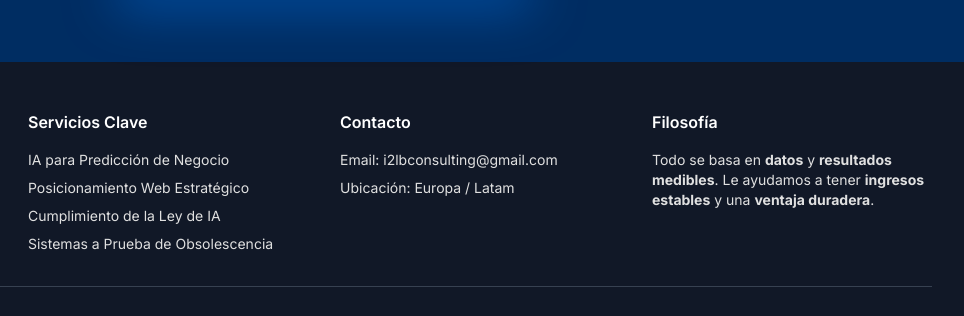
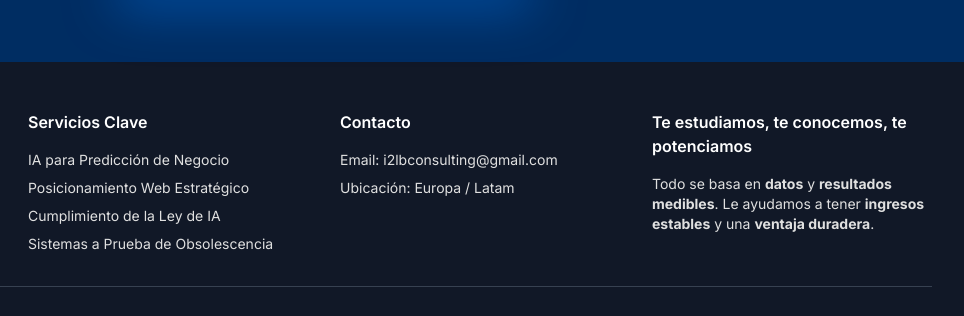
Before and after one commit to I2Consulting/i2consulting-web, a plain HTML site: page index.html in a window 1280 px wide. Shown: the part 2991-3307 px from the top of the page, 316-1280 px from the left. Drawn offline with nearby package versions, Linux system fonts and the light colour scheme.

Commit message:
Cambio Footer Filosofía
Filosofía Cambia por Te estudiamos, te conocemos, te potenciamos

```diff
--- a/index.html
+++ b/index.html
@@ -327,7 +327,7 @@
                 </div>
 
                 <div>
-                    <h4 class="text-white font-semibold mb-4">Filosofía</h4>
+                    <h4 class="text-white font-semibold mb-4">Te estudiamos, te conocemos, te potenciamos</h4>
                     <p class="text-sm">Todo se basa en <b>datos</b> y <b>resultados medibles</b>. Le ayudamos a tener <b>ingresos estables</b> y una <b>ventaja duradera</b>.</p>
                 </div>
 
```
